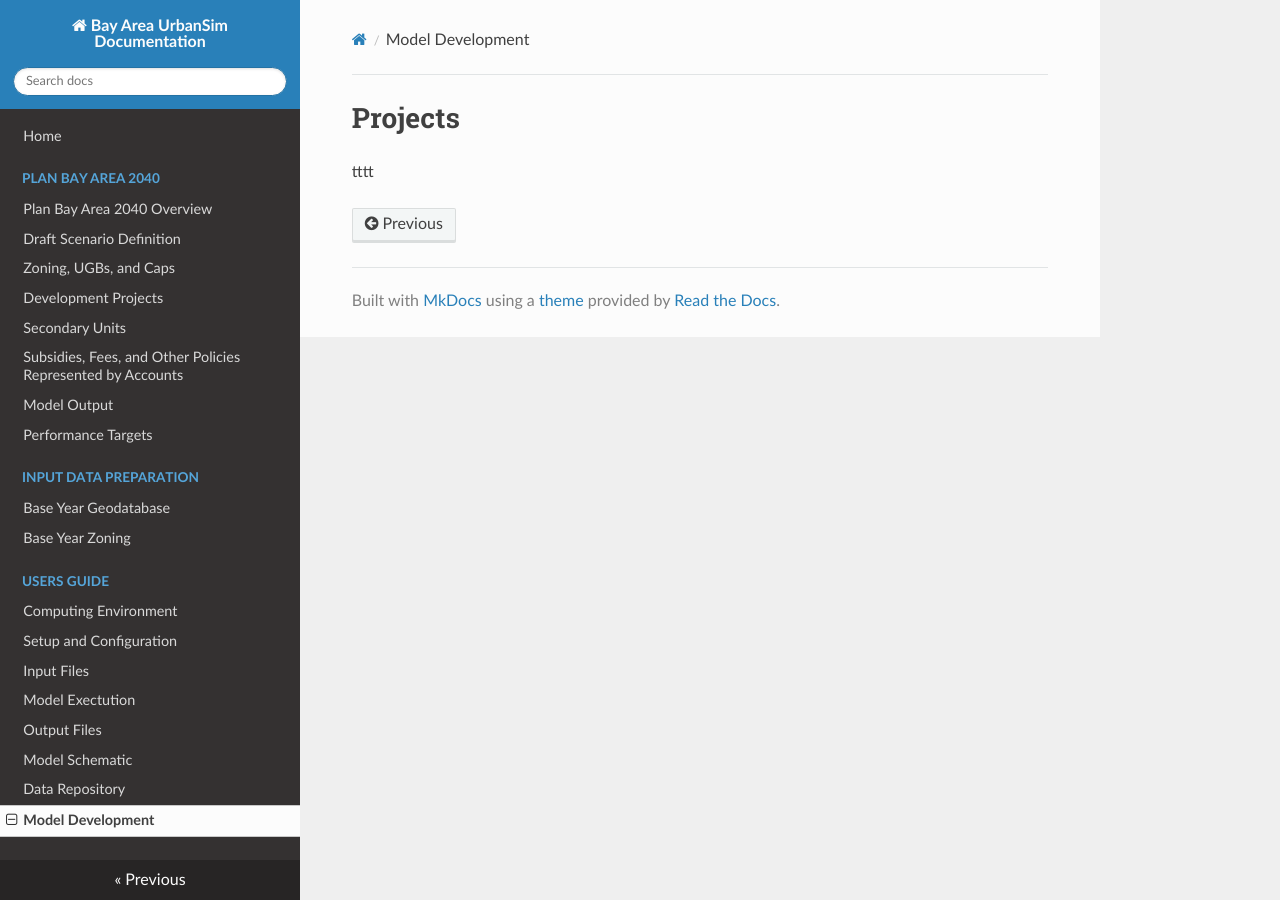
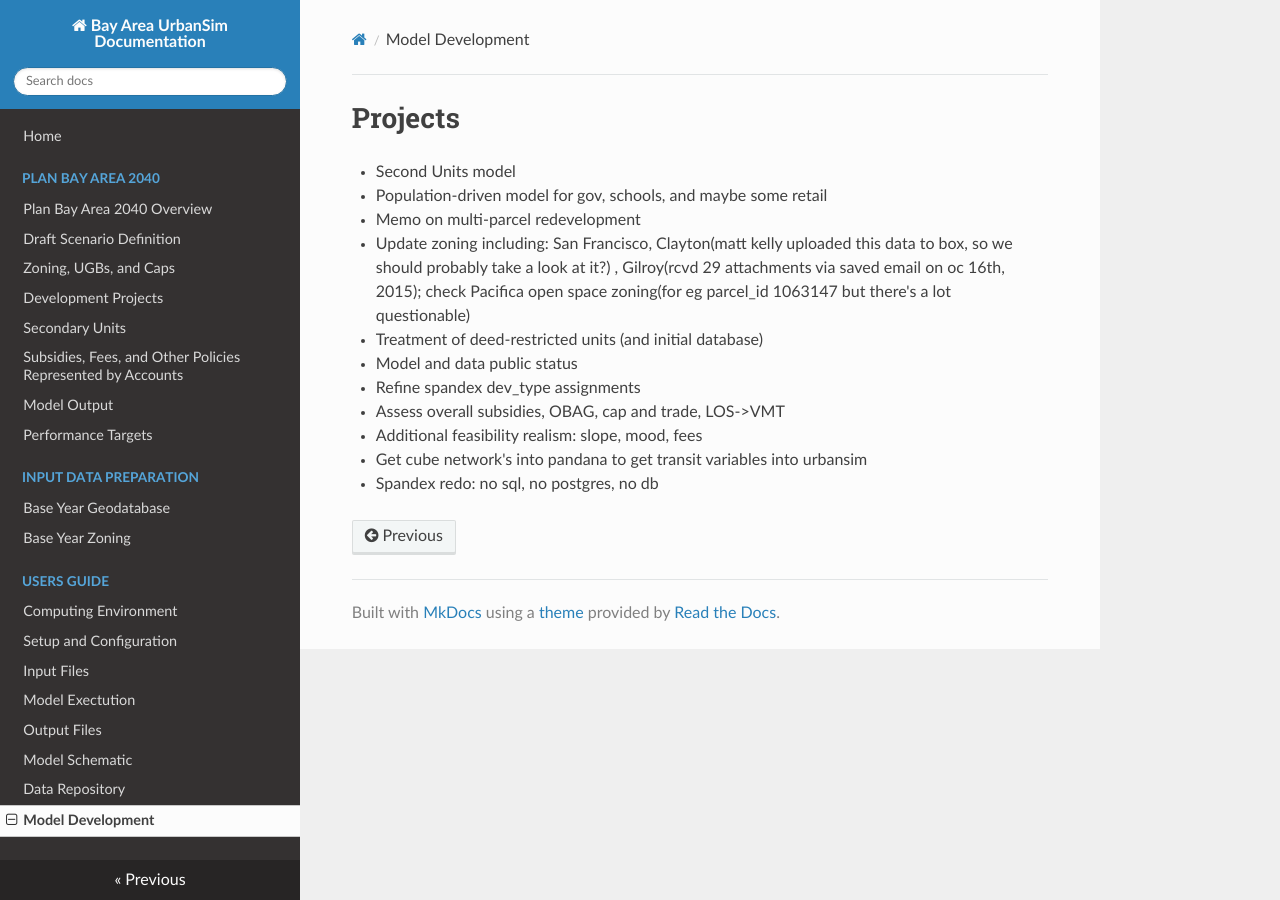
Before and after one commit to BayAreaMetro/baus_docs2, an MkDocs documentation site: the page built from docs/development.md, in a window 1280 px wide. Built offline with MkDocs 1.6.1, drawn with Linux system fonts in a browser that asks for light colours; nearby versions of some CDN libraries; old or Windows-style settings are respelled for this version of MkDocs.

Commit message:
med range dev

```diff
--- a/docs/development.md
+++ b/docs/development.md
@@ -1,3 +1,13 @@
 #Projects
 
-tttt
+* Second Units model
+* Population-driven model for gov, schools, and maybe some retail
+* Memo on multi-parcel redevelopment
+* Update zoning including: San Francisco, Clayton(matt kelly uploaded this data to box, so we should probably take a look at it?) , Gilroy(rcvd 29 attachments via saved email on oc 16th, 2015); check Pacifica open space zoning(for eg parcel_id 1063147 but there's a lot questionable)
+* Treatment of deed-restricted units (and initial database)
+* Model and data public status
+* Refine spandex dev_type assignments
+* Assess overall subsidies, OBAG, cap and trade, LOS->VMT
+* Additional feasibility realism: slope, mood, fees
+* Get cube network's into pandana to get transit variables into urbansim
+* Spandex redo: no sql, no postgres, no db
```
